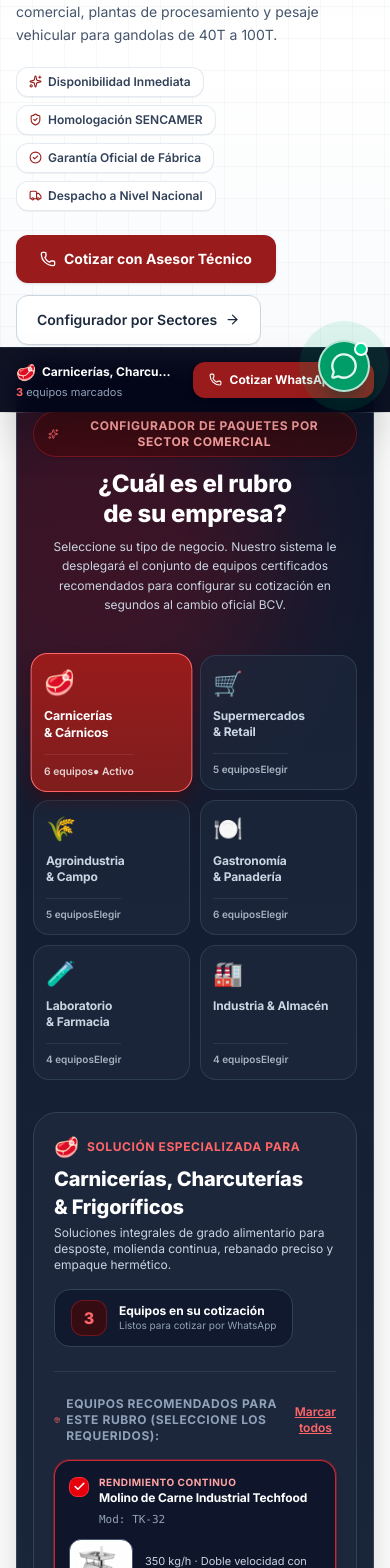
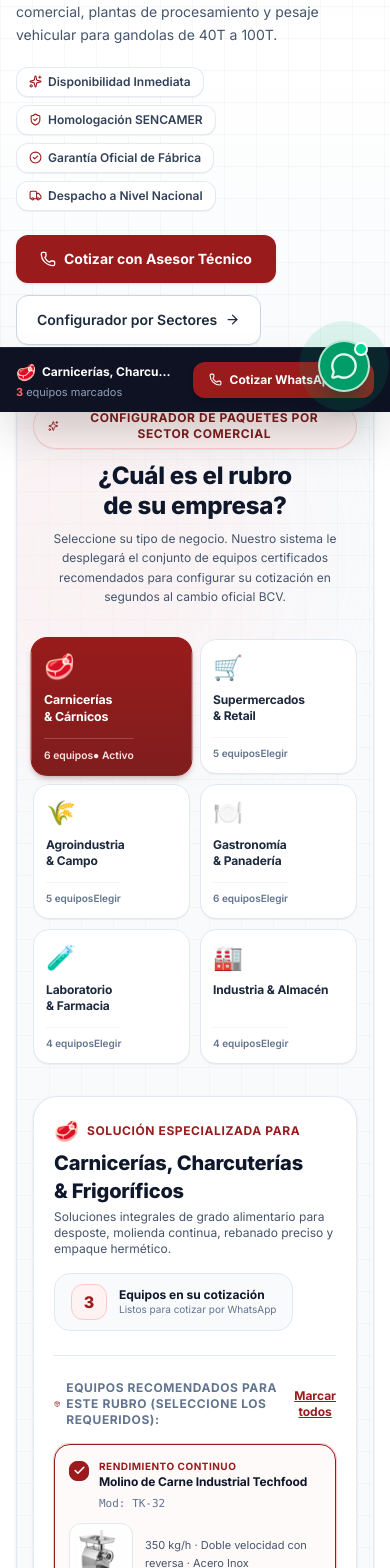
Before and after one commit to luismir1004/dialka-2.0, a Next.js app: page /productos in a window 390 px wide. Shown: the part 432-2000 px from the top of the page. Built offline with nearby package versions, Linux system fonts and the light colour scheme; no server answers.

Commit message:
feat(redesign): unify luminous corporate aesthetic across IndustryQuoteWizard, Proyectos stats and Software modules

```diff
--- a/src/components/wizard/IndustryQuoteWizard.tsx
+++ b/src/components/wizard/IndustryQuoteWizard.tsx
@@ -122,24 +122,25 @@ export function IndustryQuoteWizard() {
   );
 
   return (
-    <section className="bg-gradient-to-b from-slate-900 via-slate-800 to-slate-900 text-white py-12 sm:py-16 rounded-3xl overflow-hidden border border-slate-700 shadow-2xl relative">
-      {/* Luces de fondo decorativas */}
-      <div className="absolute top-0 right-1/4 w-96 h-96 bg-red-600/20 rounded-full blur-3xl pointer-events-none -z-0" />
-      <div className="absolute bottom-0 left-10 w-80 h-80 bg-red-950/40 rounded-full blur-2xl pointer-events-none -z-0" />
+    <section className="bg-slate-50/90 text-slate-900 py-10 sm:py-14 rounded-3xl overflow-hidden border border-slate-200/90 shadow-sm relative">
+      {/* Luces sutiles y mallas de ingeniería */}
+      <div className="absolute inset-0 industrial-grid-light opacity-60 pointer-events-none" />
+      <div className="absolute top-0 right-1/4 w-96 h-96 bg-red-100/30 rounded-full blur-3xl pointer-events-none" />
+      <div className="absolute bottom-0 left-10 w-80 h-80 bg-slate-200/40 rounded-full blur-2xl pointer-events-none" />
 
       <div className="max-w-7xl mx-auto px-4 sm:px-6 lg:px-8 relative z-10">
         {/* Cabecera del Cotizador */}
-        <div className="text-center max-w-3xl mx-auto mb-10">
-          <div className="inline-flex items-center gap-2 px-3.5 py-1.5 rounded-full bg-red-950/60 border border-red-500/30 text-xs font-bold uppercase tracking-wider text-red-300 mb-3 shadow-sm">
-            <Sparkles size={14} className="text-red-400" />
+        <div className="text-center max-w-3xl mx-auto mb-8 sm:mb-10">
+          <div className="inline-flex items-center gap-2 px-3.5 py-1.5 rounded-full bg-red-50 border border-red-200/90 text-xs font-bold uppercase tracking-wider text-[#7f1d1d] mb-3 shadow-2xs badge-shimmer">
+            <Sparkles size={14} className="text-[#991b1b]" />
             <span>Configurador de Paquetes por Sector Comercial</span>
           </div>
 
-          <h2 className="text-2xl sm:text-4xl font-extrabold tracking-tight text-white leading-tight">
+          <h2 className="text-2xl sm:text-4xl font-extrabold tracking-tight text-slate-900 leading-tight">
             ¿Cuál es el rubro de su empresa?
           </h2>
 
-          <p className="text-slate-300 text-xs sm:text-sm md:text-base mt-2 leading-relaxed">
+          <p className="text-slate-600 text-xs sm:text-sm md:text-base mt-2 leading-relaxed">
             Seleccione su tipo de negocio. Nuestro sistema le desplegará el conjunto de equipos certificados recomendados para configurar su cotización en segundos al cambio oficial BCV.
           </p>
         </div>
@@ -152,31 +153,31 @@ export function IndustryQuoteWizard() {
         />
 
         {/* ── 2. PANEL INTERACTIVO DE CONFIGURACIÓN DEL RUBRO ACTIVO ── */}
-        <div className="bg-slate-800/90 border border-slate-700 rounded-3xl p-5 sm:p-7 lg:p-8 backdrop-blur-md shadow-xl">
-          <div className="flex flex-col lg:flex-row lg:items-center justify-between gap-4 pb-6 border-b border-slate-700/80">
+        <div className="bg-white border border-slate-200/90 rounded-3xl p-5 sm:p-7 lg:p-8 shadow-sm">
+          <div className="flex flex-col lg:flex-row lg:items-center justify-between gap-4 pb-6 border-b border-slate-200">
             <div>
               <div className="flex items-center gap-2 mb-1">
                 <span className="text-xl">{currentRubro.emoji}</span>
-                <span className="text-xs font-bold text-red-400 uppercase tracking-wider">
+                <span className="text-xs font-bold text-[#991b1b] uppercase tracking-wider">
                   Solución Especializada para
                 </span>
               </div>
-              <h3 className="text-xl sm:text-2xl font-extrabold text-white">
+              <h3 className="text-xl sm:text-2xl font-extrabold text-slate-900">
                 {currentRubro.title}
               </h3>
-              <p className="text-xs sm:text-sm text-slate-300 mt-1 max-w-2xl">
+              <p className="text-xs sm:text-sm text-slate-600 mt-1 max-w-2xl">
                 {currentRubro.description}
               </p>
             </div>
 
             {/* Contador de Equipos Marcados */}
-            <div className="self-start lg:self-auto bg-slate-900/80 border border-slate-700 px-4 py-2.5 rounded-2xl flex items-center gap-3">
-              <div className="w-9 h-9 rounded-xl bg-red-950/70 border border-red-500/30 flex items-center justify-center text-red-400 font-extrabold text-base">
+            <div className="self-start lg:self-auto bg-slate-50 border border-slate-200 px-4 py-2.5 rounded-2xl flex items-center gap-3">
+              <div className="w-9 h-9 rounded-xl bg-red-50 border border-red-200 flex items-center justify-center text-[#991b1b] font-extrabold text-base">
                 {selectedItems.length}
               </div>
               <div className="text-xs">
-                <div className="font-bold text-white">Equipos en su cotización</div>
-                <div className="text-slate-400 text-[10px]">
+                <div className="font-bold text-slate-900">Equipos en su cotización</div>
+                <div className="text-slate-500 text-[10px]">
                   {selectedItems.length > 0
                     ? "Listos para cotizar por WhatsApp"
                     : "Marque las casillas de abajo"}
@@ -188,15 +189,15 @@ export function IndustryQuoteWizard() {
           {/* Grid de Equipos del Rubro */}
           <div className="py-6">
             <div className="flex items-center justify-between mb-4">
-              <p className="text-xs font-bold uppercase tracking-wider text-slate-400 flex items-center gap-1.5">
-                <Package size={14} className="text-red-400" />
+              <p className="text-xs font-bold uppercase tracking-wider text-slate-500 flex items-center gap-1.5">
+                <Package size={14} className="text-[#991b1b]" />
                 <span>Equipos Recomendados para este Rubro (Seleccione los requeridos):</span>
               </p>
 
               <button
                 type="button"
                 onClick={handleToggleAll}
-                className="text-xs text-red-400 hover:text-red-300 font-semibold underline cursor-pointer"
+                className="text-xs text-[#991b1b] hover:text-[#7f1d1d] font-bold underline cursor-pointer"
               >
                 {isAllSelected ? "Deseleccionar todos" : "Marcar todos"}
               </button>
--- a/src/components/wizard/WizardEquipmentCard.tsx
+++ b/src/components/wizard/WizardEquipmentCard.tsx
@@ -23,8 +23,8 @@ export function WizardEquipmentCard({
     <div
       className={`relative rounded-2xl border p-3.5 transition-all duration-200 flex flex-col justify-between ${
         isChecked
-          ? "bg-slate-900/95 border-red-500/80 shadow-md ring-1 ring-red-500/30"
-          : "bg-slate-900/40 border-slate-700/70 hover:border-slate-600 opacity-80"
+          ? "bg-red-50/40 border-[#991b1b] shadow-sm ring-1 ring-red-200"
+          : "bg-white border-slate-200 hover:border-slate-300 shadow-2xs opacity-95"
       }`}
     >
       <div>
@@ -39,21 +39,21 @@ export function WizardEquipmentCard({
             <div
               className={`w-5 h-5 rounded-lg border flex items-center justify-center mt-0.5 shrink-0 transition-all ${
                 isChecked
-                  ? "bg-red-600 border-red-500 text-white"
-                  : "border-slate-600 bg-slate-800 group-hover:border-slate-400"
+                  ? "bg-[#991b1b] border-[#991b1b] text-white"
+                  : "border-slate-300 bg-slate-50 group-hover:border-slate-400"
               }`}
             >
               {isChecked && <Check size={13} strokeWidth={3} />}
             </div>
 
             <div className="min-w-0">
-              <span className="text-[10px] font-bold text-red-300 uppercase tracking-wider block">
+              <span className="text-[10px] font-bold text-[#991b1b] uppercase tracking-wider block">
                 {equipment.badge}
               </span>
-              <h4 className="text-xs sm:text-sm font-bold text-white leading-tight">
+              <h4 className="text-xs sm:text-sm font-bold text-slate-900 leading-tight">
                 {equipment.name}
               </h4>
-              <span className="text-[11px] text-slate-400 font-mono">
+              <span className="text-[11px] text-slate-500 font-mono">
                 Mod: {equipment.model}
               </span>
             </div>
@@ -62,7 +62,7 @@ export function WizardEquipmentCard({
 
         {/* Imagen y Especificaciones */}
         <div className="flex items-center gap-3 my-2">
-          <div className="relative w-16 h-16 sm:w-18 sm:h-18 rounded-xl bg-white p-1 shrink-0 overflow-hidden border border-slate-600 flex items-center justify-center">
+          <div className="relative w-16 h-16 sm:w-18 sm:h-18 rounded-xl bg-white p-1 shrink-0 overflow-hidden border border-slate-200 flex items-center justify-center shadow-2xs">
             <Image
               src={equipment.image}
               alt={equipment.name}
@@ -71,31 +71,31 @@ export function WizardEquipmentCard({
               className="object-contain max-h-full max-w-full"
             />
           </div>
-          <p className="text-[11px] text-slate-300 leading-relaxed">
+          <p className="text-[11px] text-slate-600 leading-relaxed">
             {equipment.specs}
           </p>
         </div>
       </div>
 
       {/* Selector de Cantidad Bounded con Botones Táctiles Cómodos */}
-      <div className="pt-2.5 mt-2 border-t border-slate-800 flex items-center justify-between text-xs">
-        <span className="text-slate-400 text-xs">Unidades requeridas:</span>
-        <div className="flex items-center gap-1.5 bg-slate-800 border border-slate-700 p-1 rounded-xl">
+      <div className="pt-2.5 mt-2 border-t border-slate-100 flex items-center justify-between text-xs">
+        <span className="text-slate-500 text-xs font-medium">Unidades:</span>
+        <div className="flex items-center gap-1 bg-slate-100 border border-slate-200 p-1 rounded-xl">
           <button
             type="button"
             onClick={() => onChangeQty(-1)}
-            className="w-7 h-7 sm:w-8 sm:h-8 flex items-center justify-center text-slate-300 hover:text-white hover:bg-slate-700/80 rounded-lg cursor-pointer active:scale-90 transition-all disabled:opacity-30 disabled:cursor-not-allowed"
+            className="w-7 h-7 sm:w-8 sm:h-8 flex items-center justify-center text-slate-700 hover:text-slate-900 hover:bg-slate-200 rounded-lg cursor-pointer active:scale-90 transition-all disabled:opacity-30 disabled:cursor-not-allowed"
             disabled={!isChecked || qty <= MIN_EQUIPMENT_QTY}
             title="Disminuir cantidad"
             aria-label={`Disminuir cantidad de ${equipment.name}`}
           >
             <Minus size={14} />
           </button>
-          <span className="font-bold text-white px-2 tabular-nums text-xs sm:text-sm">{qty}</span>
+          <span className="font-bold text-slate-900 px-2 tabular-nums text-xs sm:text-sm">{qty}</span>
           <button
             type="button"
             onClick={() => onChangeQty(1)}
-            className="w-7 h-7 sm:w-8 sm:h-8 flex items-center justify-center text-slate-300 hover:text-white hover:bg-slate-700/80 rounded-lg cursor-pointer active:scale-90 transition-all disabled:opacity-30 disabled:cursor-not-allowed"
+            className="w-7 h-7 sm:w-8 sm:h-8 flex items-center justify-center text-slate-700 hover:text-slate-900 hover:bg-slate-200 rounded-lg cursor-pointer active:scale-90 transition-all disabled:opacity-30 disabled:cursor-not-allowed"
             disabled={!isChecked || qty >= MAX_EQUIPMENT_QTY}
             title="Aumentar cantidad"
             aria-label={`Aumentar cantidad de ${equipment.name}`}
--- a/src/components/wizard/WizardSectorSelector.tsx
+++ b/src/components/wizard/WizardSectorSelector.tsx
@@ -23,10 +23,10 @@ export function WizardSectorSelector({
             key={rubro.id}
             type="button"
             onClick={() => onSelectSector(rubro.id)}
-            className={`p-3 sm:p-3.5 rounded-2xl border text-left transition-all duration-300 flex flex-col justify-between cursor-pointer active:scale-95 group ${
+            className={`p-3 sm:p-3.5 rounded-2xl border text-left transition-all duration-300 flex flex-col justify-between cursor-pointer active:scale-95 group shadow-2xs ${
               isActive
-                ? "bg-gradient-to-b from-[#991b1b] to-[#7f1d1d] border-red-400 text-white shadow-lg shadow-red-950/50 scale-[1.03]"
-                : "bg-slate-800/70 hover:bg-slate-800 border-slate-700/80 hover:border-slate-500 text-slate-300"
+                ? "bg-gradient-to-b from-[#991b1b] to-[#7f1d1d] border-[#991b1b] text-white shadow-md shadow-red-950/20 scale-[1.03]"
+                : "bg-white hover:bg-slate-50 border-slate-200 hover:border-red-200 text-slate-800 hover:text-[#991b1b]"
             }`}
             aria-pressed={isActive}
           >
@@ -39,7 +39,9 @@ export function WizardSectorSelector({
               </h3>
             </div>
 
-            <div className="mt-3 flex items-center justify-between text-[10px] font-semibold opacity-80 pt-2 border-t border-white/10">
+            <div className={`mt-3 flex items-center justify-between text-[10px] font-semibold pt-2 border-t ${
+              isActive ? "border-white/20 text-red-100" : "border-slate-100 text-slate-500"
+            }`}>
               <span>{rubro.equipment.length} equipos</span>
               <span>{isActive ? "● Activo" : "Elegir"}</span>
             </div>
```
Also changed, not shown: src/app/proyectos/page.tsx (+9 -9 lines), src/app/software/page.tsx (+4 -4 lines), src/components/wizard/WizardQuoteSummary.tsx (+5 -5 lines).
